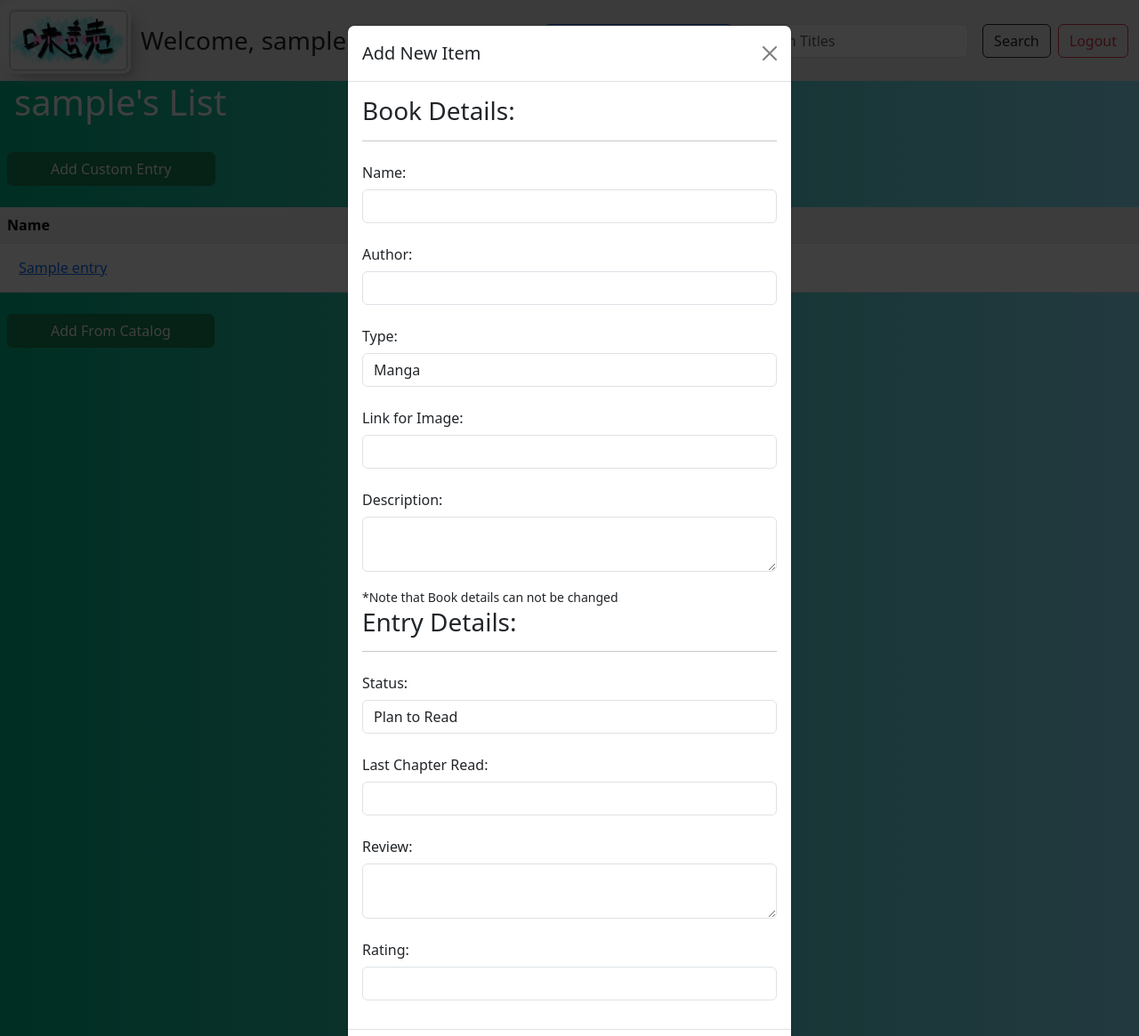
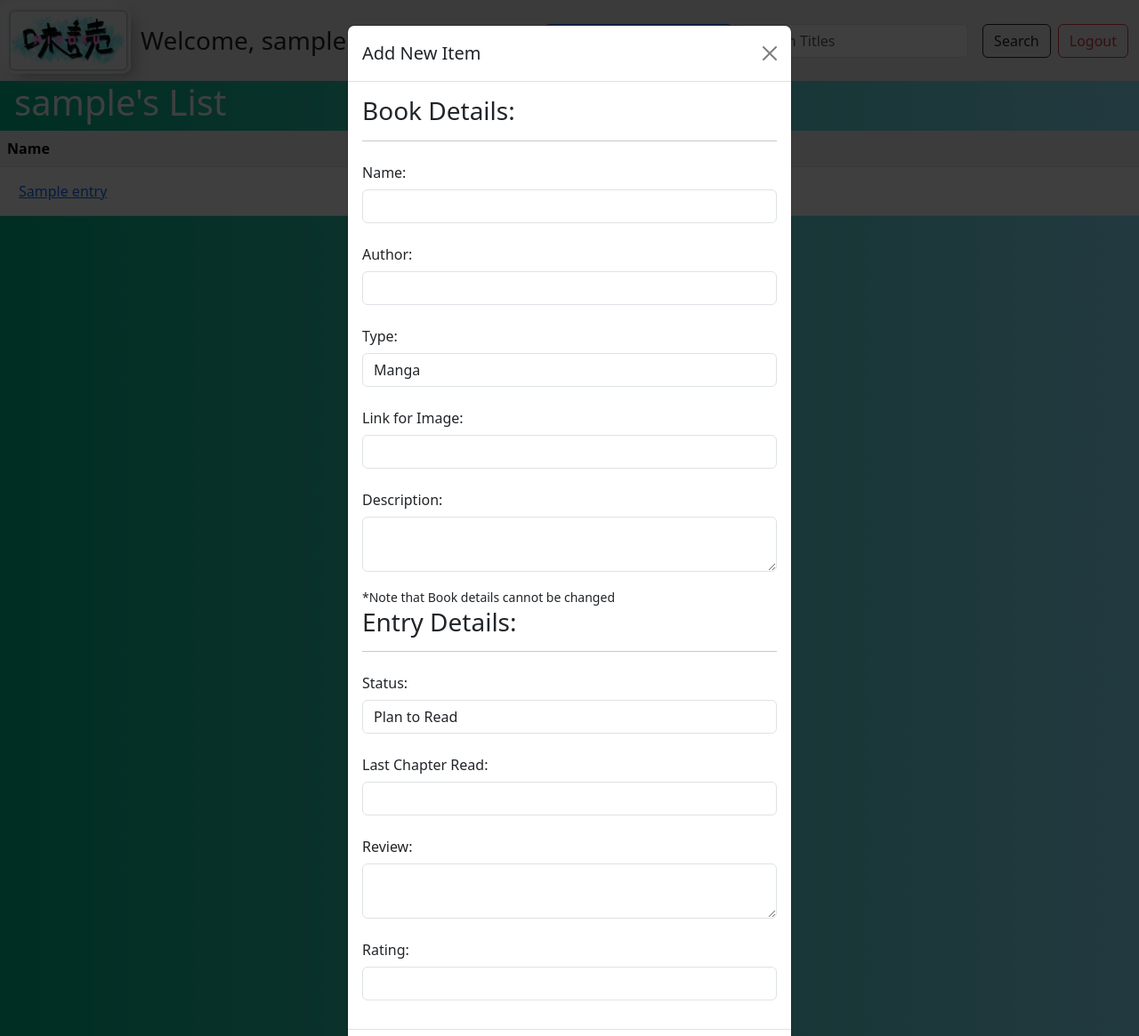
Before and after one commit to TomoriNow/Midterm-Project, a Django app: page /entry/ in a window 1280 px wide, after a click on "Add Custom Entry". Shown: the top 1165 px of the page at 89% size. Run offline with Django 4.2, Linux system fonts and the light colour scheme; a user stored in the database is signed in; tables that the repository leaves empty hold one stand-in row (values such as "Sample post"); parts of the project's set-up code (start-up, migrations or seed data) failed here and were passed over.

Commit message:
rearranging

```diff
--- a/main/templates/book_entry.html
+++ b/main/templates/book_entry.html
@@ -1,39 +1,57 @@
     {% extends 'base.html' %}
     {% load entrytags %}
     {% block content %}
-{%include 'navbar.html'%}
+        {% include 'navbar.html' %}
         <body style="background: linear-gradient(to right, rgba(0,186,140,1), rgba(139,233,255,1)); height:100%;">
-    <h1 class="text-white mx-3">{{owner}}'s List</h1>
-    {% if is_owner%}
-    <button type="button" class="btn btn-success px-5 mx-2 my-4" data-bs-toggle="modal" data-bs-target="#addEntryModal">Add Custom Entry</button>
-    {% endif %}
-    <table class="table table-striped table-hover" style = "width: 100%">
-        <tbody id = "entryTable">
+            <h1 class="text-white mx-3">{{ owner }}'s List</h1>
+            <table class="table table-striped table-hover" style="width: 100%">
+                <tbody id="entryTable">
                     <th> Name </th>
                     <th> Type </th>
                     <th> Last Chapter Read </th>
                     {% for entry in book_entries %}
-        <tr id ="row_{{entry.id}}">
+                        <tr id="row_{{ entry.id }}">
                             {% get_book entry as book %}
                             <td>
-                <button class="btn btn-link" onclick ="showEntry({{entry.pk}})" data-bs-toggle="modal" data-bs-target="#entryModal"  role="button">{{book.name}}</button>
+                                <button class="btn btn-link" onclick="showEntry({{ entry.pk }})" data-bs-toggle="modal" data-bs-target="#entryModal" role="button">{{ book.name }}</button>
                             </td>
                             <td>
-                {{book.type}}
+                                {{ book.type }}
                             </td>
-            <td id = "lcr_{{entry.id}}">
-                {{ entry.last_chapter_read }}
+                            <td id="lcr_{{ entry.id }}">
+                            {% if entry.status == "P" %}
+                                Plan to Read
+                            {% elif entry.status == "O" %}
+                                On Hold
+                            {% elif entry.status == "D" %}
+                                Dropped
+                            {% elif entry.status == "F" %}
+                                Finished
+                            {% elif entry.status == "R" %}
+                                Reading
+                            {% endif %}
                             </td>
+                        </tr>
                     {% endfor %}
                 </tbody>
             </table>
-    <a href ="{% url 'main:show_main' %}"
+
+            <a href="{% url 'main:show_main' %}">
+                <div class="d-flex justify-content-center my-2">
                     {% if is_owner %}
-    <button type="button" class="btn btn-success px-5 mx-2 my-2">Add From Catalog</button>
+                        <button type="button" class="btn btn-success px-5 mx-2">Add From Catalog</button>
                     {% else %}
                         <button type="button" class="btn btn-success px-5 mx-2">Catalog</button>
                     {% endif %}
+                </div>
             </a>
+
+            {% if is_owner %}
+                <div class="d-flex justify-content-center my-4">
+                    <button type="button" class="btn btn-success px-5 mx-2" data-bs-toggle="modal" data-bs-target="#addEntryModal">Add Custom Entry</button>
+                </div>
+            {% endif %}
+
             {% if is_owner %}
             {% else %}
                 <a href="{% url 'main:show_entry' %}">
@@ -46,20 +64,20 @@
                     <div class="modal-content">
                         <form id="form" onsubmit="return false;">
                             {% csrf_token %}
-                    <div id="bookView">
-                    </div>
+                            <div id="bookView"></div>
                         </form>
                         <div class="modal-footer">
                             <button type="button" class="btn btn-secondary" data-bs-dismiss="modal">Close</button>
-                    {% if is_owner%}
-                        <div id = "DeleteSpace"></div>
-                        <button type="button" class="btn btn-primary" id="button_edit" data-bs-dismiss="modal" >Edit Entry</button>
+                            {% if is_owner %}
+                                <div id="DeleteSpace"></div>
+                                <button type="button" class="btn btn-primary" id="button_edit" data-bs-dismiss="modal">Edit Entry</button>
                             {% endif %}
                         </div>
                     </div>
                 </div>
             </div>
-    <!--Add Entry Modal-->
+
+            <!-- Add Entry Modal -->
             <div class="modal fade" id="addEntryModal" tabindex="-1" aria-labelledby="addEntryModalLabel" aria-hidden="true">
                 <div class="modal-dialog">
                     <div class="modal-content">
@@ -97,7 +115,7 @@
                                     <label for="description" class="col-form-label">Description:</label>
                                     <textarea class="form-control" id="description" name="description"></textarea>
                                 </div>
-                        <small>*Note that Book details can not be changed</small>
+                                <small>*Note that Book details cannot be changed</small>
                                 <h3>Entry Details:</h3>
                                 <hr>
                                 <div class="mb-3">
```
Lines whose indentation alone changed are shown as unchanged.
